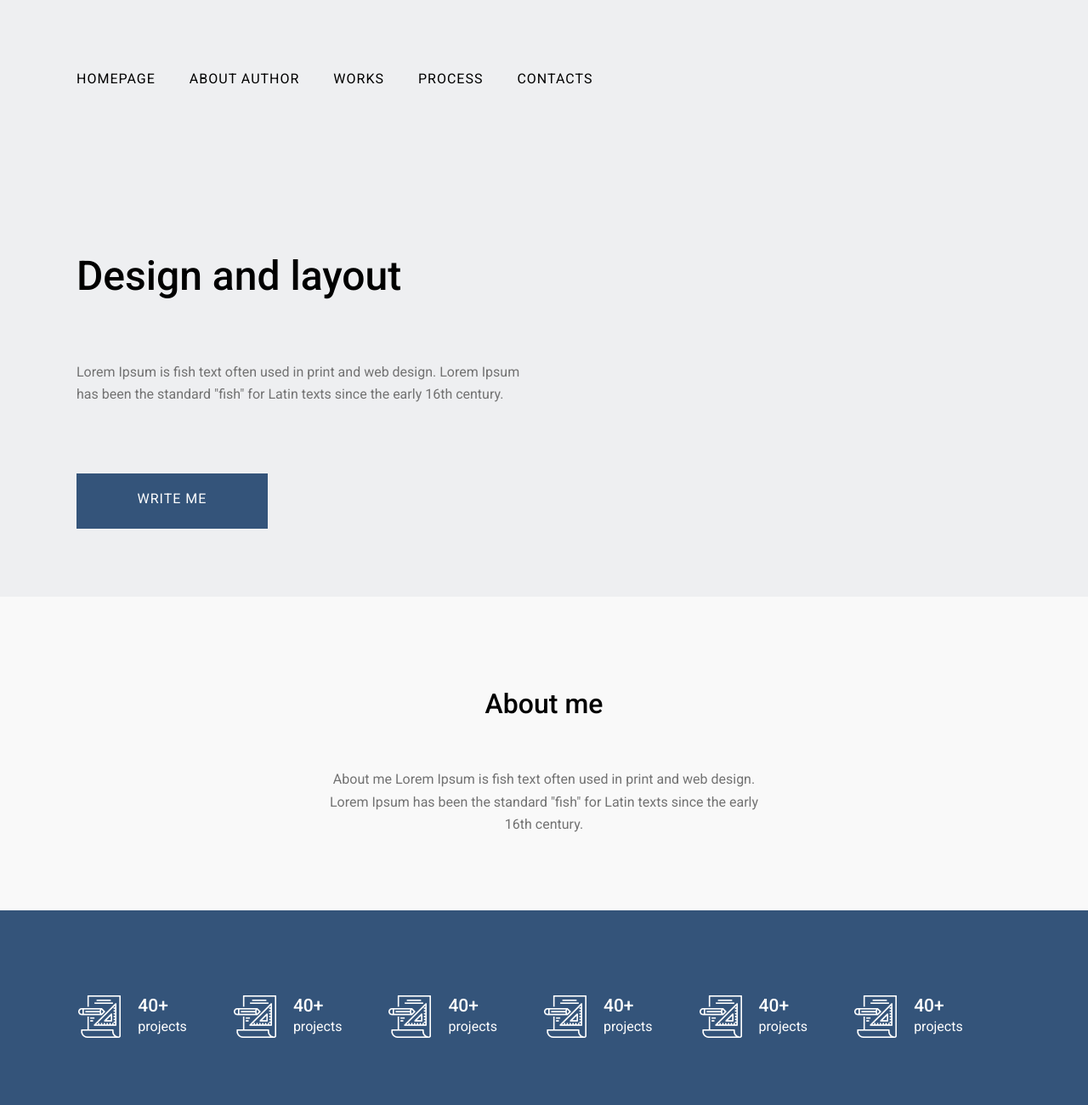
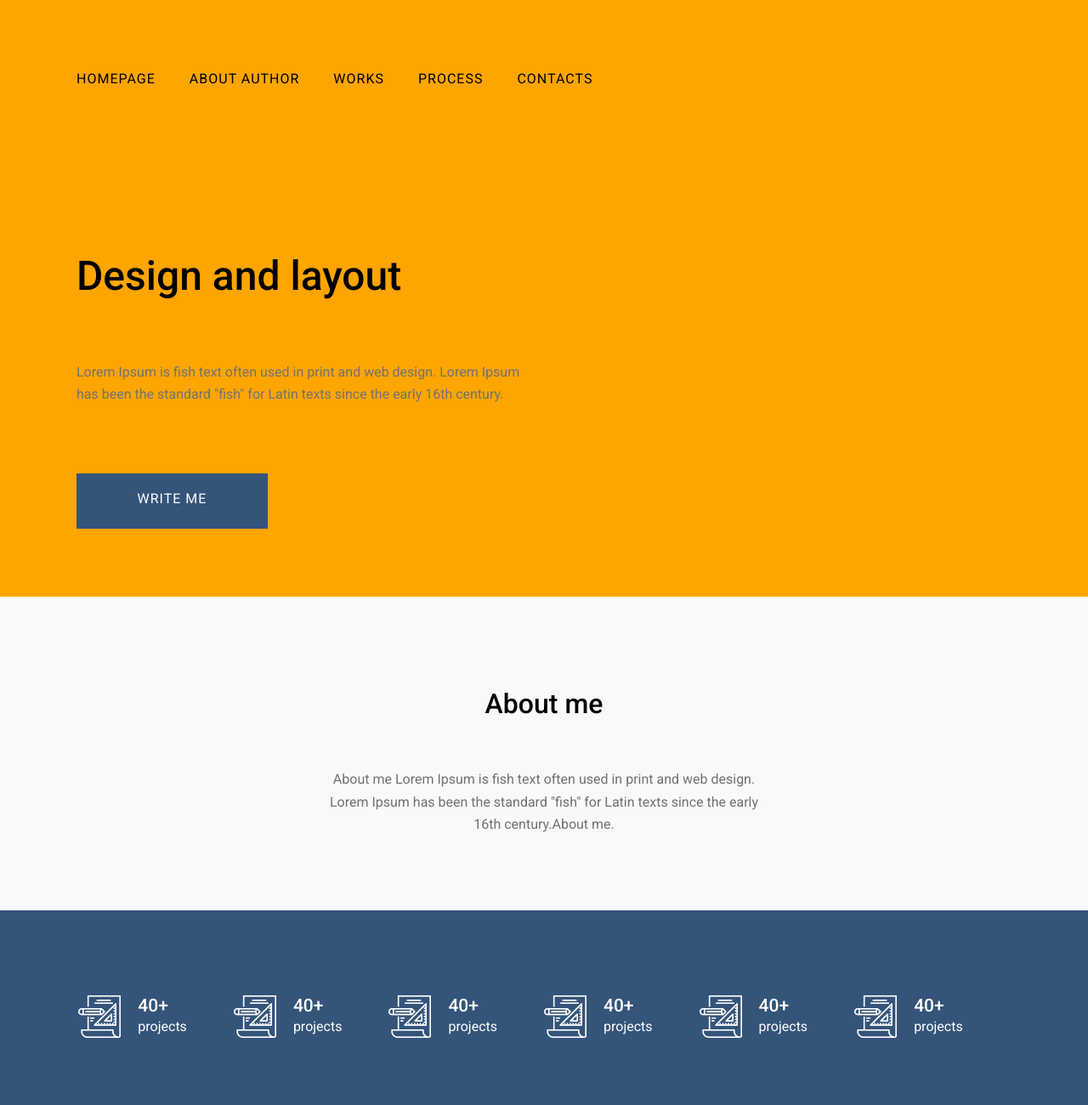
Before and after one commit to FrankyMarch/test-git, a plain HTML site: page index.html in a window 1280 px wide. Shown: the top 1300 px of the page at 85% size. Drawn offline with Linux system fonts and the light colour scheme.

Commit message:
Add new style

```diff
--- a/index.html
+++ b/index.html
@@ -49,7 +49,7 @@
 		<div class="sec2_header">About me</div>
 		<div class="sec2_content">About me Lorem Ipsum is fish text often used in print and web design. Lorem
 			Ipsum has been the standard &quot;fish&quot; for Latin texts since the early
-			16th century.
+			16th century.About me.
 		</div>
 	</div>
 </section>
--- a/style.css
+++ b/style.css
@@ -11,7 +11,7 @@
 }
 
 .sec1 {
-    background: #EEEFF1;
+    background: orange;
     padding: 80px 16px;
     width: 100%;
 }
```
